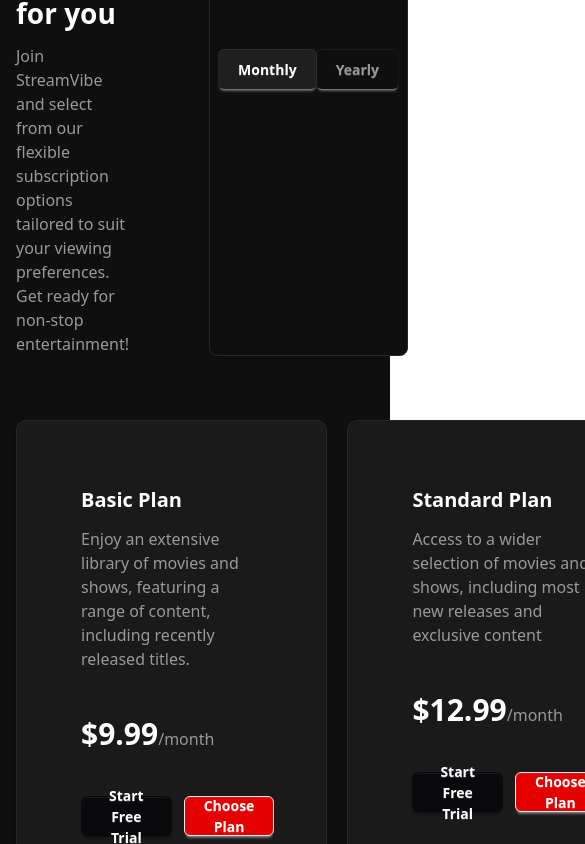
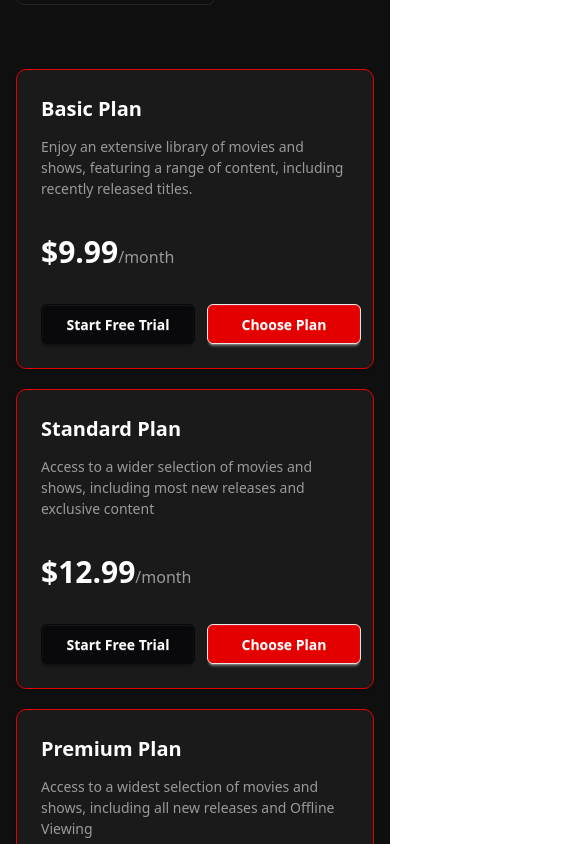
Before and after one commit to Mohammed-Rafat76/Bta3-Aflam, a React (Vite) app: page / in a window 390 px wide. Shown: the part 5640-6484 px from the top of the page, 585 px wide, since content can reach past the window. Built offline with nearby package versions, Linux system fonts and the light colour scheme.

Commit message:
done the choose section responsive

```diff
--- a/src/Components/Choose.jsx
+++ b/src/Components/Choose.jsx
@@ -5,12 +5,12 @@
   const [active, setActive] = useState("Monthly");
   return (
     <div className="flex flex-col gap-16">
-      <div className="flex gap-20">
+      <div className="flex flex-col items-start justify-center lg:flex-row lg:gap-20 gap-5">
         <div className="flex gap-2.5 flex-col items-start justify-center">
-          <h1 className="font-bold text-[#FFFFFF] text-[28px] ">
+          <h1 className="font-bold text-[#FFFFFF] lg:text-[28px] text-[24px] ">
             Choose the plan that's right for you
           </h1>
-          <p className="font-normal text-[16px] text-[#999999] ">
+          <p className="font-normal lg:text-[16px] text-[14px] text-[#999999] ">
             Join StreamVibe and select from our flexible subscription options
             tailored to suit your viewing preferences. Get ready for non-stop
             entertainment!
--- a/src/Components/subscriptionCards.jsx
+++ b/src/Components/subscriptionCards.jsx
@@ -1,13 +1,13 @@
 export default function SubscriptionCards() {
   return (
-    <div className="flex gap-5">
-      <div className="card transition hover:scale-110 ease-in-out duration-200  delay-100 bg-[#1A1A1A] rounded-[10px] border border-[#262626] p-10 shadow-sm">
-        <div className="card-body gap-10">
+    <div className="flex flex-col lg:flex-row gap-5">
+      <div className="card transition hover:scale-110 ease-in-out duration-200  delay-100 bg-[#1A1A1A] rounded-[10px] border border-[#E50000] lg:p-10 p-6 shadow-sm">
+        <div className="card-body lg:gap-10 gap-7.5 p-0">
           <div className="flex flex-col gap-3">
             <div className="flex justify-between">
             <h2 className="text-[20px] text-[#FFFFFF] font-bold">Basic Plan</h2>
           </div>
-          <p className="font-normal text-[16px] text-[#999999] ">
+          <p className="font-normal lg:text-[16px] text-[14px] text-[#999999] ">
             Enjoy an extensive library of movies and shows, featuring a range of
             content, including recently released titles.
           </p>
@@ -21,13 +21,13 @@
           </div>
         </div>
       </div>
-      <div className="card transition hover:scale-110 ease-in-out duration-200  delay-100 bg-[#1A1A1A] rounded-[10px] border border-[#262626] p-10 shadow-sm">
-        <div className="card-body gap-10">
+      <div className="card transition hover:scale-110 ease-in-out duration-200  delay-100 bg-[#1A1A1A] rounded-[10px] border border-[#E50000] lg:p-10 p-6 shadow-sm">
+        <div className="card-body lg:gap-10 gap-7.5 p-0">
           <div className="flex flex-col gap-3">
             <div className="flex justify-between">
             <h2 className="text-[20px] text-[#FFFFFF] font-bold">Standard Plan</h2>
           </div>
-          <p className="font-normal text-[16px] text-[#999999] ">
+          <p className="font-normal lg:text-[16px] text-[14px] text-[#999999] ">
             Access to a wider selection of movies and shows, including most new releases and exclusive content
           </p>
           </div>
@@ -40,13 +40,13 @@
           </div>
         </div>
       </div>
-      <div className="card transition hover:scale-110 ease-in-out duration-200  delay-100 bg-[#1A1A1A] rounded-[10px] border border-[#262626] p-10 shadow-sm">
-        <div className="card-body gap-10">
+      <div className="card transition hover:scale-110 ease-in-out duration-200  delay-100 bg-[#1A1A1A] rounded-[10px] border border-[#E50000] lg:p-10 p-6 shadow-sm">
+        <div className="card-body lg:gap-10 gap-7.5 p-0">
           <div className="flex flex-col gap-3">
             <div className="flex justify-between">
             <h2 className="text-[20px] text-[#FFFFFF] font-bold">Premium Plan</h2>
           </div>
-          <p className="font-normal text-[16px] text-[#999999] ">
+          <p className="font-normal lg:text-[16px] text-[14px] text-[#999999] ">
             Access to a widest selection of movies and shows, including all new releases and Offline Viewing
           </p>
           </div>
```
